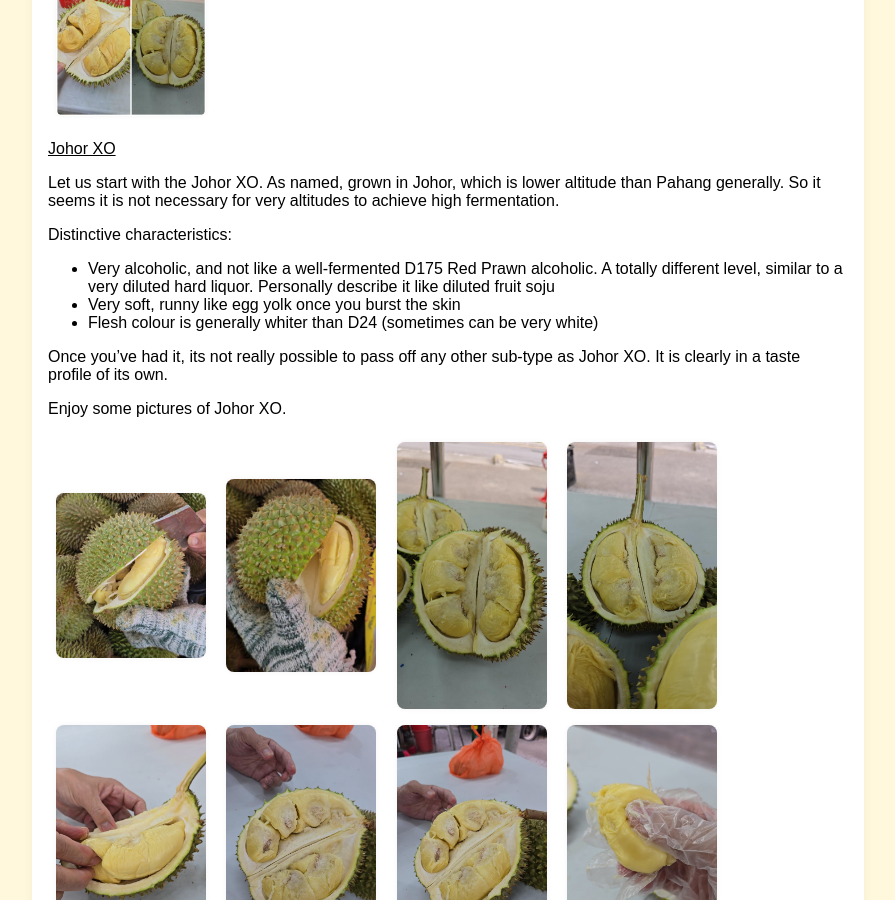
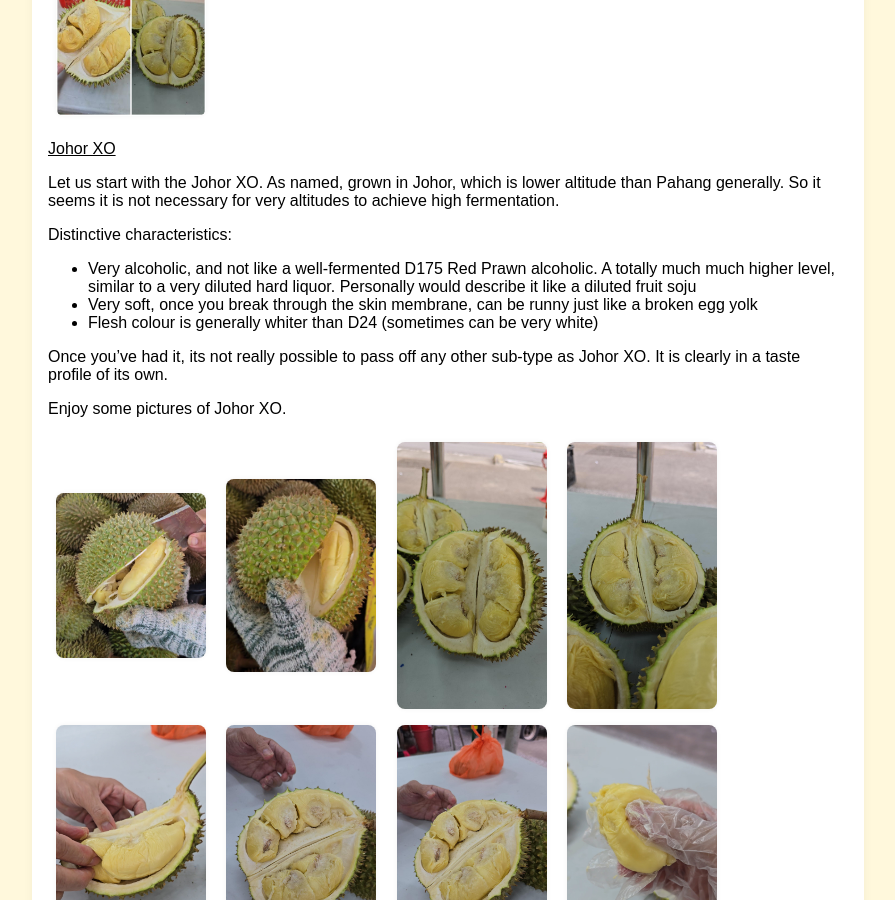
Before and after one commit to yensan57/flabbybeagle, a Jekyll site: the page built from _posts/2025-10-12-pahang-johor-d24-xo.md, in a window 1280 px wide and 900 px high, scrolled down 861 px. Shown: the whole window, without its empty margins (192-1087 px from the left). Built offline with Jekyll 4.4.1, drawn with Linux system fonts in a browser that asks for light colours.

Commit message:
Update 2025-10-12-pahang-johor-d24-xo.md

```diff
--- a/_posts/2025-10-12-pahang-johor-d24-xo.md
+++ b/_posts/2025-10-12-pahang-johor-d24-xo.md
@@ -29,8 +29,8 @@ determines the quality and degree of fermentation.
 Let us start with the Johor XO. As named, grown in Johor, which is lower altitude than Pahang generally. So it seems it is not necessary for very altitudes to achieve high fermentation.
 
 Distinctive characteristics:
-- Very alcoholic, and not like a well-fermented D175 Red Prawn alcoholic. A totally different level, similar to a very diluted hard liquor. Personally describe it like diluted fruit soju
-- Very soft, runny like egg yolk once you burst the skin
+- Very alcoholic, and not like a well-fermented D175 Red Prawn alcoholic. A totally much much higher level, similar to a very diluted hard liquor. Personally would describe it like a diluted fruit soju
+- Very soft, once you break through the skin membrane, can be runny just like a broken egg yolk
 - Flesh colour is generally whiter than D24 (sometimes can be very white)
 
 Once you've had it, its not really possible to pass off any other sub-type as Johor XO. It is clearly in a taste profile of its own.
```
